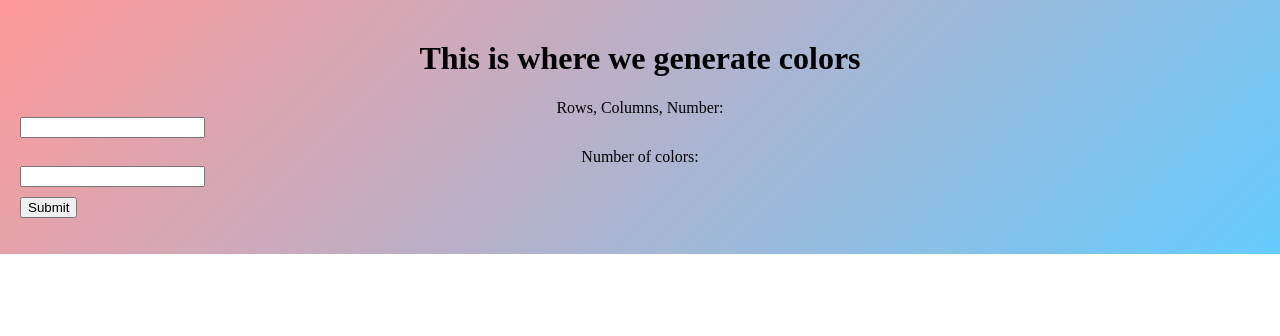
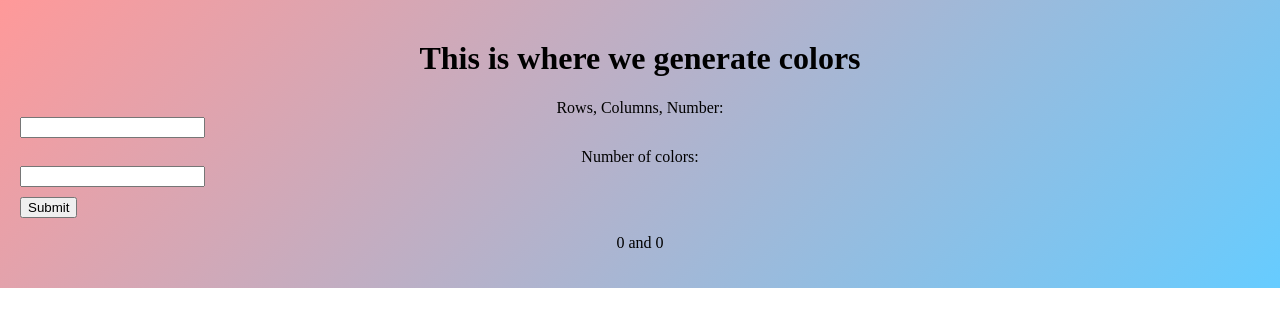
Before and after one commit to Lewi0027/t9, a PHP site: page /CCG.php in a window 1280 px wide. Shown: the part 225-561 px from the top of the page. Run offline with PHP 8.4, Linux system fonts and the light colour scheme.

Commit message:
outputs values for sanity checks, to be removed later

```diff
--- a/CCG.php
+++ b/CCG.php
@@ -24,6 +24,12 @@
             <p id="errorMessage1" style="color: red;"></p>
             <p id="errorMessage2" style="color: red;"></p>
         </form>
+        <?php
+            $input1 = isset($_POST['input1']) ? $_POST['input1'] : '0';
+            $input2 = isset($_POST['input2']) ? $_POST['input2'] : '0';
+
+            echo "<p>$input1 and $input2</p>";
+        ?>
     </div>
 </body>
 </html>
```
